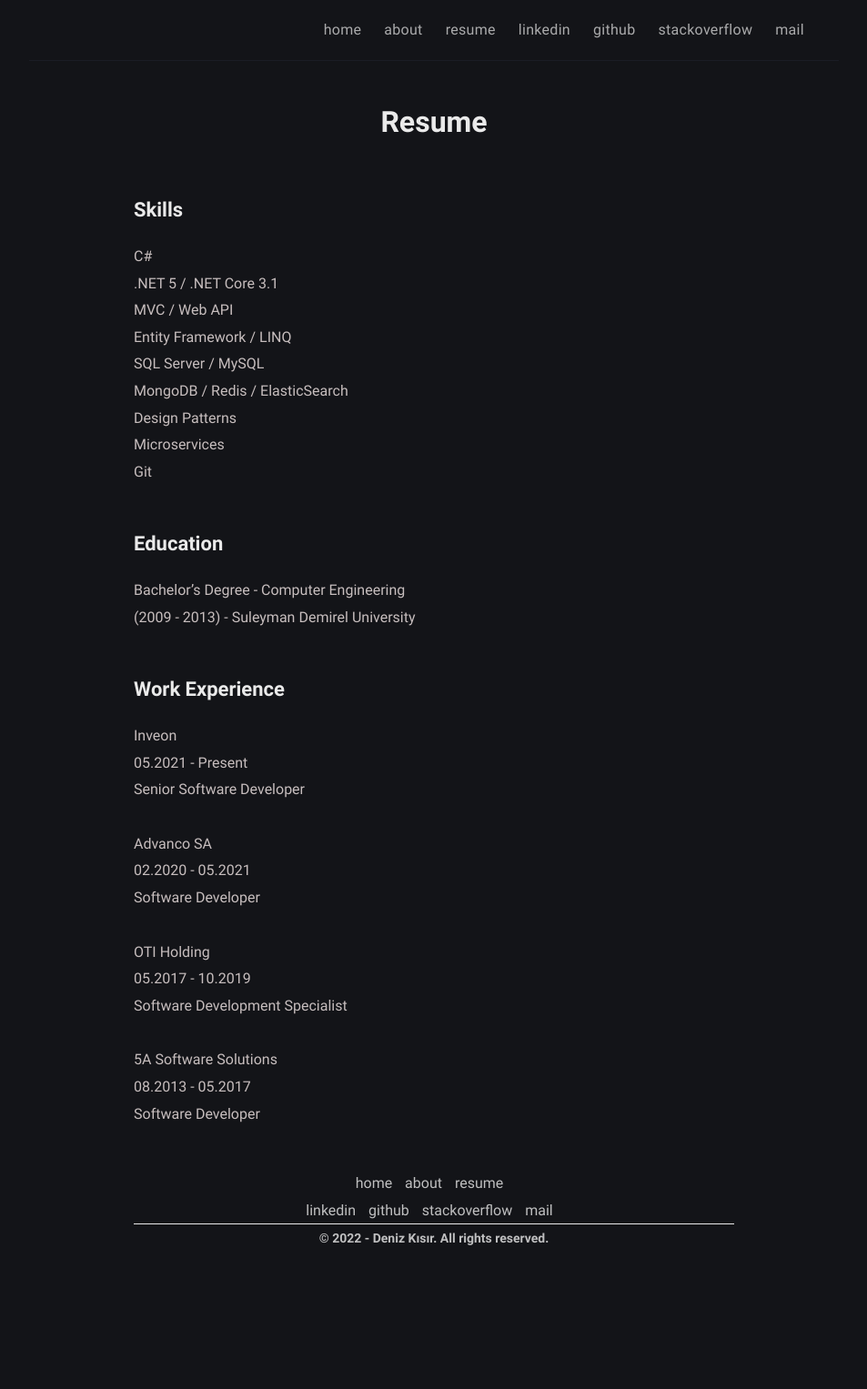
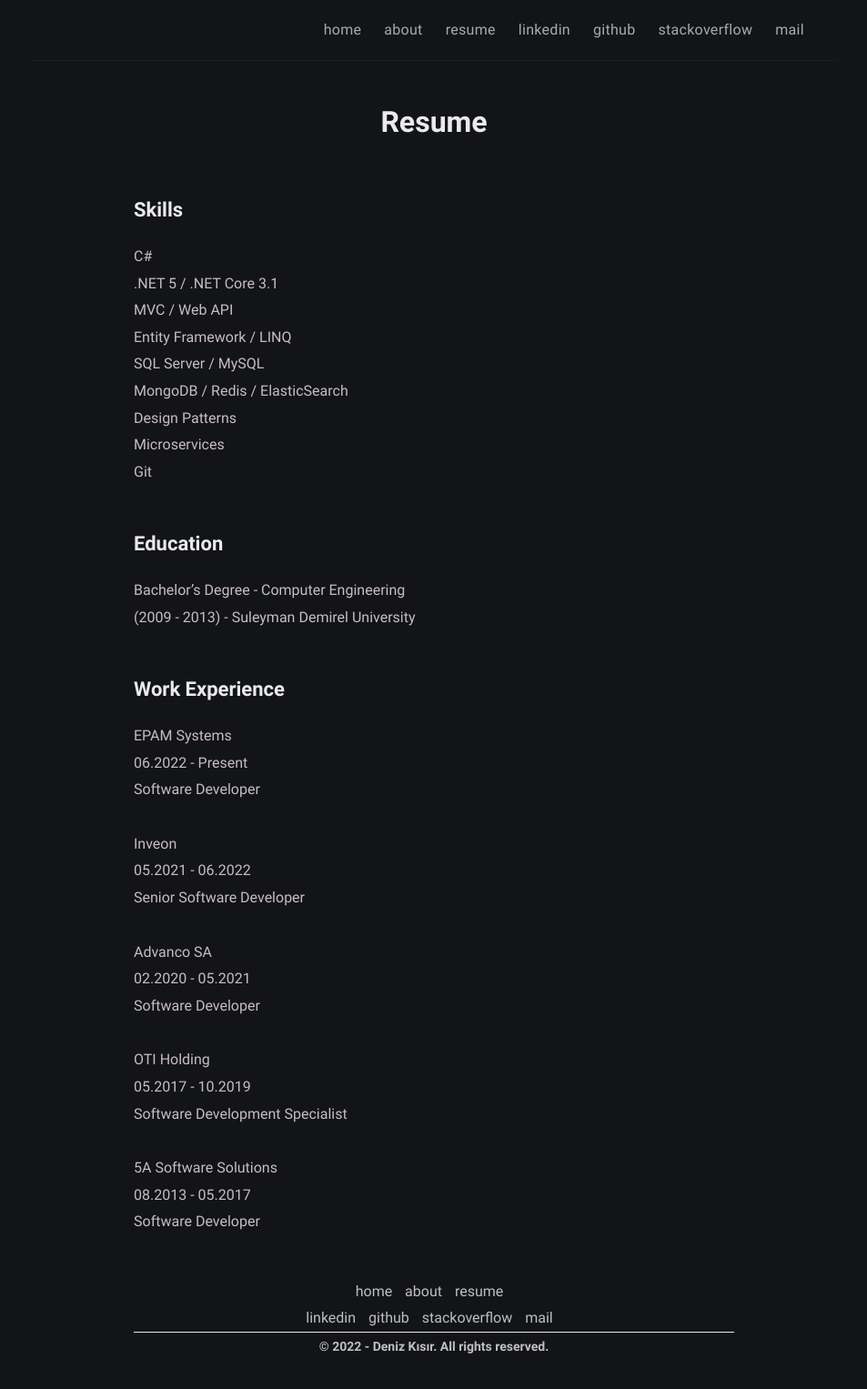
Before and after one commit to denizkisir/denizkisir.github.io, a Jekyll site: the page built from resume.md, in a window 1280 px wide. Shown: the whole page at 91% size, without its empty margins (163-1116 px from the left). Built offline with Jekyll 4.4.1, drawn with Linux system fonts in a browser that asks for light colours; before the commit the page ends 1408 px from its top, so only the background shows below that.

Commit message:
Update resume.md

```diff
--- a/resume.md
+++ b/resume.md
@@ -33,9 +33,15 @@ Bachelor's Degree - Computer Engineering
 
 ## Work Experience
 
+EPAM Systems
+<br />
+06.2022 - Present
+<br />
+Software Developer
+
 Inveon
 <br />
-05.2021 - Present
+05.2021 - 06.2022
 <br />
 Senior Software Developer
 
```
